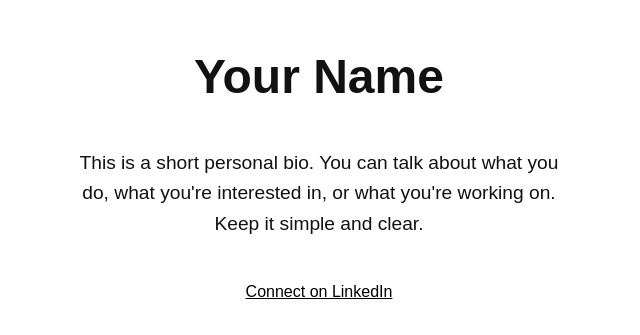
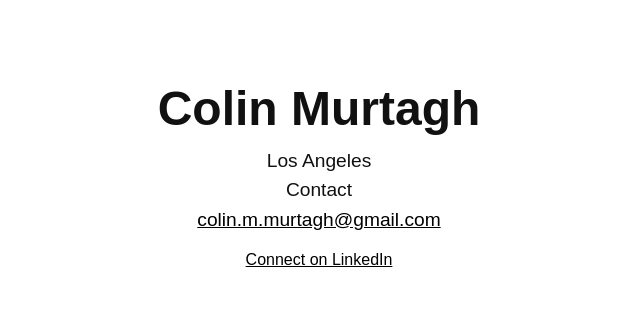
Before and after one commit to CMurts/personal-site, a plain HTML site: page index.html in a window 1280 px wide. Shown: the part 241-576 px from the top of the page, without its empty margins (321-961 px from the left). Drawn offline with Linux system fonts and the light colour scheme.

Commit message:
Add files via upload

```diff
--- a/index.html
+++ b/index.html
@@ -3,7 +3,7 @@
 <head>
   <meta charset="UTF-8">
   <meta name="viewport" content="width=device-width, initial-scale=1.0">
-  <title>Your Name</title>
+  <title>Colin Murtagh</title>
   <style>
     body {
       font-family: sans-serif;
@@ -18,16 +18,14 @@
     }
     h1 {
       font-size: 3em;
-      margin-bottom: 0.5em;
+      margin-bottom: 0.2em;
     }
     p {
-      max-width: 500px;
-      text-align: center;
+      margin: 0.2em 0;
       font-size: 1.2em;
-      line-height: 1.6;
     }
     a {
-      margin-top: 1.5em;
+      margin-top: 1em;
       font-size: 1em;
       color: #000;
       text-decoration: underline;
@@ -38,8 +36,10 @@
   </style>
 </head>
 <body>
-  <h1>Your Name</h1>
-  <p>This is a short personal bio. You can talk about what you do, what you're interested in, or what you're working on. Keep it simple and clear.</p>
-  <a href="https://www.linkedin.com/in/yourprofile" target="_blank">Connect on LinkedIn</a>
+  <h1>Colin Murtagh</h1>
+  <p>Los Angeles</p>
+  <p>Contact</p>
+  <p><a href="mailto:colin.m.murtagh@gmail.com">colin.m.murtagh@gmail.com</a></p>
+  <a href="https://www.linkedin.com/in/comurtagh/" target="_blank">Connect on LinkedIn</a>
 </body>
 </html>
```
